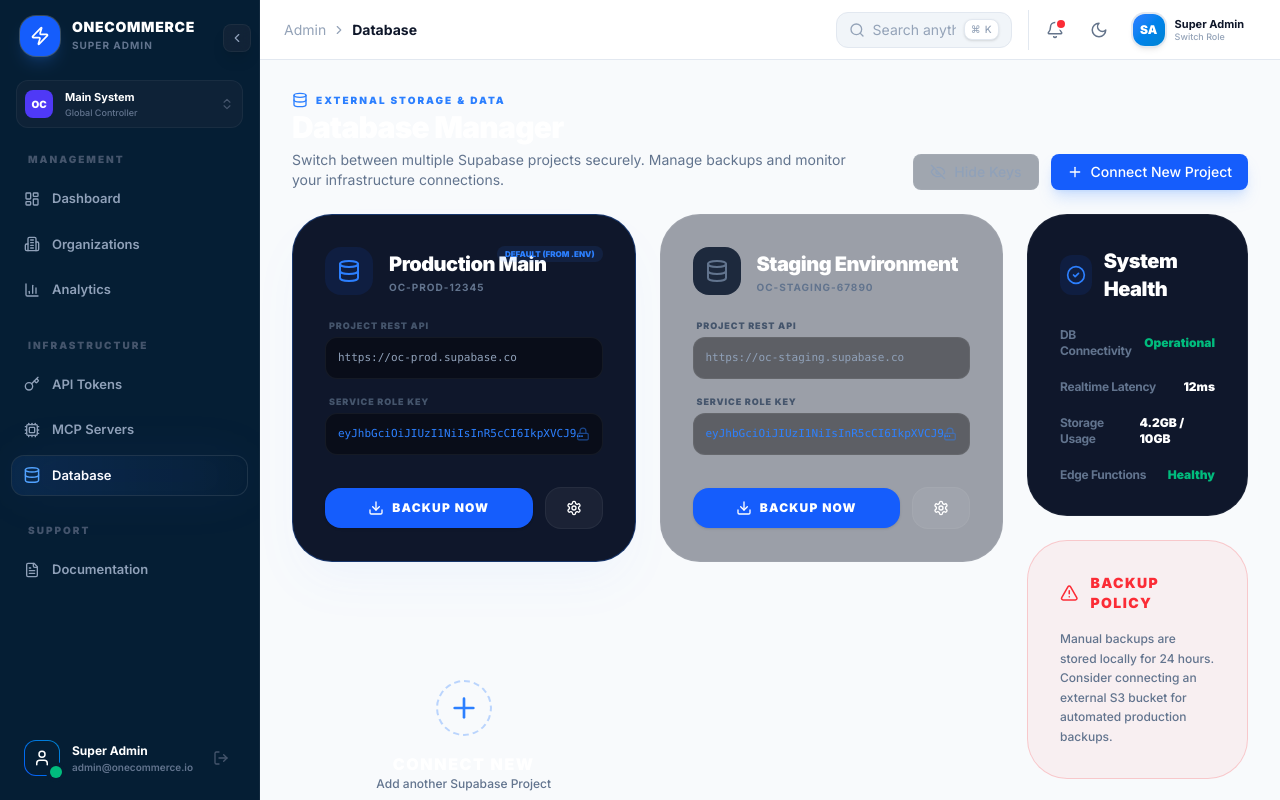
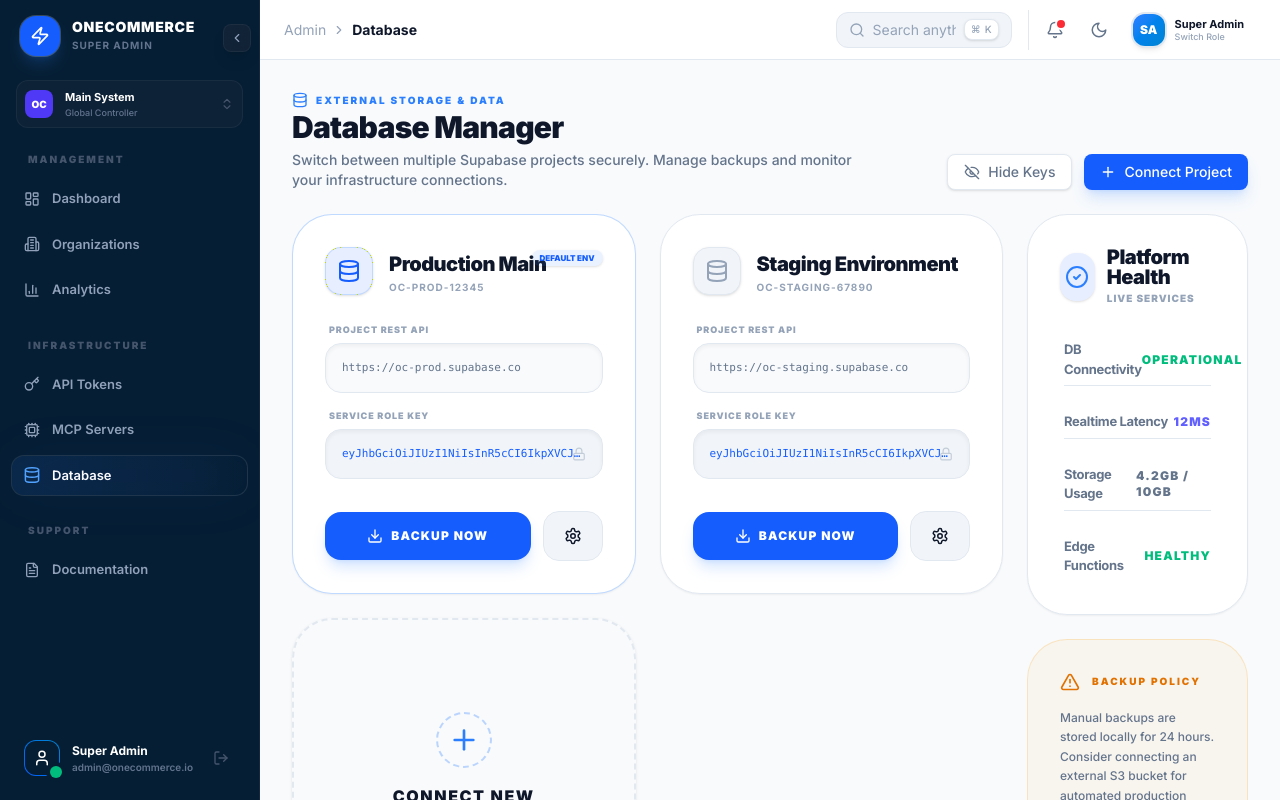
Before and after one commit to binhvu284/one-commerce, a Next.js app in the folder project/: page /admin/database in a window 1280 px wide. Both pictures are taken after a click on the button "View Connections". Built offline with nearby package versions, Linux system fonts and the light colour scheme.

Commit message:
style: optimize admin infrastructure pages for light mode

```diff
--- a/project/src/app/admin/database/page.tsx
+++ b/project/src/app/admin/database/page.tsx
@@ -14,7 +14,9 @@
   AlertTriangle,
   Lock,
   Eye,
-  EyeOff
+  EyeOff,
+  ChevronRight,
+  Settings
 } from 'lucide-react';
 import { Button } from '@/components/ui/Button';
 import { Badge } from '@/components/ui/Badge';
@@ -65,20 +67,20 @@
             <Database className="w-4 h-4" />
             <span className="text-[10px] font-black uppercase tracking-[0.2em]">External Storage & Data</span>
           </div>
-          <h1 className="text-3xl font-black text-white tracking-tight leading-none">Database Manager</h1>
-          <p className="text-sm text-slate-500 mt-2 max-w-xl">
+          <h1 className="text-3xl font-black text-[var(--text-primary)] tracking-tight leading-none">Database Manager</h1>
+          <p className="text-sm text-[var(--text-secondary)] mt-2 max-w-xl font-medium">
             Switch between multiple Supabase projects securely. Manage backups and monitor your infrastructure connections.
           </p>
         </div>
 
         <div className="flex items-center gap-3">
-           <Button variant="outline" onClick={() => setShowKeys(!showKeys)} className="gap-2 bg-slate-800/40 border-white/5 text-slate-400 hover:text-white">
+           <Button variant="outline" onClick={() => setShowKeys(!showKeys)} className="gap-2 bg-[var(--bg-surface)] border-[var(--border)] text-[var(--text-secondary)] hover:text-[var(--text-primary)] shadow-sm">
              {showKeys ? <EyeOff className="w-4 h-4" /> : <Eye className="w-4 h-4" />}
              {showKeys ? 'Hide Keys' : 'View Connections'}
            </Button>
            <Button className="gap-2 bg-blue-600 hover:bg-blue-500 text-white border-none shadow-lg shadow-blue-500/20">
              <Plus className="w-4 h-4" />
-             Connect New Project
+             Connect Project
            </Button>
         </div>
       </header>
@@ -94,35 +96,35 @@
                 animate={{ opacity: 1, scale: 1 }}
                 transition={{ delay: idx * 0.1 }}
                 className={cn(
-                  "relative p-8 rounded-[2.5rem] border transition-all duration-300 overflow-hidden",
+                  "relative p-8 rounded-[2.5rem] border transition-all duration-300 overflow-hidden shadow-token-sm",
                   project.isDefault
-                    ? "bg-slate-900 border-blue-500/30 shadow-2xl shadow-blue-500/5 group"
-                    : "bg-slate-900/40 border-white/5 hover:border-white/10"
+                    ? "bg-[var(--bg-surface)] border-blue-500/30 ring-1 ring-blue-500/10 group"
+                    : "bg-[var(--bg-surface)] border-[var(--border)] hover:border-blue-500/20"
                 )}
               >
                 {project.isDefault && (
-                  <div className="absolute top-0 right-0 p-8 pt-6">
-                    <Badge className="bg-blue-500/10 text-blue-500 border-none font-black text-[8px] uppercase ring-0">Default (from .env)</Badge>
+                  <div className="absolute top-0 right-0 p-8 pt-7">
+                    <Badge variant="info" className="bg-blue-500/10 text-blue-600 dark:text-blue-400 border-none font-black text-[8px] uppercase ring-0 shadow-sm">DEFAULT ENV</Badge>
                   </div>
                 )}
 
-                <div className="flex items-center gap-4 mb-6">
+                <div className="flex items-center gap-4 mb-7">
                    <div className={cn(
-                     "w-12 h-12 rounded-2xl flex items-center justify-center transform group-hover:scale-110 transition-transform",
-                     project.isDefault ? "bg-blue-600/10 text-blue-500" : "bg-slate-800 text-slate-500"
+                     "w-12 h-12 rounded-2xl flex items-center justify-center transform group-hover:scale-110 group-hover:rotate-3 transition-transform shadow-sm border",
+                     project.isDefault ? "bg-blue-600/10 text-blue-600 border-blue-500/20" : "bg-[var(--bg-muted)] text-[var(--text-muted)] border-[var(--border)]"
                    )}>
                       <Database className="w-6 h-6" />
                    </div>
                    <div>
-                      <h3 className="text-xl font-black text-white tracking-tight">{project.name}</h3>
-                      <p className="text-[10px] text-slate-500 font-bold uppercase tracking-widest leading-none mt-1">{project.projectId}</p>
+                      <h3 className="text-xl font-black text-[var(--text-primary)] tracking-tight">{project.name}</h3>
+                      <p className="text-[10px] text-[var(--text-muted)] font-bold uppercase tracking-widest leading-none mt-1">{project.projectId}</p>
                    </div>
                 </div>
 
                 <div className="space-y-4 mb-8">
-                   <div className="space-y-1">
-                      <p className="text-[9px] font-black uppercase tracking-widest text-slate-600 ml-1">Project Rest API</p>
-                      <div className="p-3 bg-black/40 border border-white/5 rounded-xl font-mono text-[11px] text-slate-400 group-hover:text-blue-400/80 transition-colors">
+                   <div className="space-y-1.5">
+                      <p className="text-[9px] font-black uppercase tracking-widest text-[var(--text-muted)] ml-1">Project Rest API</p>
+                      <div className="p-4 bg-[var(--bg-muted)]/50 border border-[var(--border)] rounded-2xl font-mono text-[11px] text-[var(--text-secondary)] group-hover:text-blue-600 dark:group-hover:text-blue-400 transition-colors shadow-inner overflow-hidden truncate">
                          {project.url}
                       </div>
                    </div>
@@ -133,12 +135,12 @@
                           initial={{ height: 0, opacity: 0 }}
                           animate={{ height: 'auto', opacity: 1 }}
                           exit={{ height: 0, opacity: 0 }}
-                          className="space-y-1 overflow-hidden"
+                          className="space-y-1.5 overflow-hidden"
                         >
-                           <p className="text-[9px] font-black uppercase tracking-widest text-slate-600 ml-1">Service Role Key</p>
-                           <div className="p-3 bg-black/40 border border-white/5 rounded-xl font-mono text-[11px] text-blue-500 truncate relative">
+                           <p className="text-[9px] font-black uppercase tracking-widest text-[var(--text-muted)] ml-1">Service Role Key</p>
+                           <div className="p-4 bg-[var(--bg-muted)] border border-[var(--border)] rounded-2xl font-mono text-[11px] text-blue-600 dark:text-blue-400 truncate relative shadow-inner">
                               eyJhbGciOiJIUzI1NiIsInR5cCI6IkpXVCJ9...
-                              <Lock className="absolute right-3 top-1/2 -translate-y-1/2 w-3.5 h-3.5 opacity-50" />
+                              <Lock className="absolute right-4 top-1/2 -translate-y-1/2 w-3.5 h-3.5 opacity-50 text-[var(--text-muted)]" />
                            </div>
                         </motion.div>
                      )}
@@ -151,35 +153,35 @@
                     size="sm"
                     disabled={isBackingUp}
                     onClick={() => handleBackup(project.name)}
-                    className="flex-1 rounded-2xl bg-blue-600 hover:bg-blue-500 text-xs font-black uppercase tracking-widest gap-2 py-5"
+                    className="flex-1 rounded-2xl bg-blue-600 hover:bg-blue-500 text-white xs font-black uppercase tracking-widest gap-2 py-6 shadow-lg shadow-blue-500/20"
                    >
                       {isBackingUp ? (
                         <>
-                          <Clock className="w-4 h-4 animate-spin" />
+                          <Clock className="w-4 h-4 animate-spin text-white" />
                           Backing up...
                         </>
                       ) : (
                         <>
-                          <Download className="w-4 h-4" />
+                          <Download className="w-4 h-4 text-white" />
                           Backup Now
                         </>
                       )}
                    </Button>
-                   <Button variant="outline" size="sm" className="px-5 py-5 rounded-2xl border-white/5 bg-white/5 hover:bg-white/10 text-white">
-                      <Settings className="w-4 h-4" />
+                   <Button variant="outline" size="sm" className="px-5 py-6 rounded-2xl border-[var(--border)] bg-[var(--bg-muted)] hover:bg-[var(--border)] text-[var(--text-primary)]">
+                      <Settings className="w-4.5 h-4.5" />
                    </Button>
                 </div>
               </motion.div>
             ))}
 
             {/* Add New Project Card */}
-            <button className="border-2 border-dashed border-white/5 rounded-[2.5rem] p-8 flex flex-col items-center justify-center gap-4 group hover:border-blue-500/50 hover:bg-blue-500/5 transition-all min-h-[300px]">
-               <div className="w-14 h-14 rounded-full border-2 border-dashed border-blue-500/30 flex items-center justify-center text-blue-500 group-hover:bg-blue-600 group-hover:text-white transition-all">
+            <button className="border-2 border-dashed border-[var(--border)] rounded-[2.5rem] p-8 flex flex-col items-center justify-center gap-4 group hover:border-blue-500 hover:bg-blue-50 dark:hover:bg-blue-500/5 transition-all min-h-[300px] shadow-sm hover:shadow-lg duration-500">
+               <div className="w-14 h-14 rounded-full border-2 border-dashed border-blue-500/30 flex items-center justify-center text-blue-500 group-hover:bg-blue-600 group-hover:text-white group-hover:border-blue-600 transition-all duration-500">
                   <Plus className="w-8 h-8" />
                </div>
                <div className="text-center">
-                  <p className="text-base font-black text-white uppercase tracking-widest">Connect New</p>
-                  <p className="text-xs text-slate-500 font-medium">Add another Supabase Project</p>
+                  <p className="text-base font-black text-[var(--text-primary)] uppercase tracking-widest group-hover:text-blue-600 transition-colors">Connect New</p>
+                  <p className="text-xs text-[var(--text-muted)] font-medium">Add another Supabase Project</p>
                </div>
             </button>
           </div>
@@ -187,35 +189,38 @@
 
         {/* Sidebar Stats */}
         <div className="space-y-6">
-           <div className="p-8 rounded-[2.5rem] bg-slate-900 border border-white/5 space-y-6">
+           <div className="p-8 rounded-[2.5rem] bg-[var(--bg-surface)] border border-[var(--border)] space-y-7 shadow-token-sm">
               <div className="flex items-center gap-3">
-                 <div className="w-10 h-10 rounded-xl bg-blue-600/10 flex items-center justify-center">
-                    <CheckCircle2 className="w-5 h-5 text-blue-500" />
+                 <div className="w-12 h-12 rounded-2xl bg-blue-600/10 flex items-center justify-center shadow-sm">
+                    <CheckCircle2 className="w-6 h-6 text-blue-500" />
                  </div>
-                 <h3 className="text-xl font-black text-white tracking-tight">System Health</h3>
+                 <div>
+                    <h3 className="text-xl font-black text-[var(--text-primary)] tracking-tight leading-none">Platform Health</h3>
+                    <p className="text-[10px] text-[var(--text-muted)] font-black uppercase tracking-widest mt-1">Live Services</p>
+                 </div>
               </div>
 
-              <div className="space-y-5">
+              <div className="space-y-5 px-1">
                  {[
                    { label: 'DB Connectivity', status: 'Operational', color: 'text-emerald-500' },
-                   { label: 'Realtime Latency', status: '12ms', color: 'text-white' },
-                   { label: 'Storage Usage', status: '4.2GB / 10GB', color: 'text-white' },
+                   { label: 'Realtime Latency', status: '12ms', color: 'text-indigo-500' },
+                   { label: 'Storage Usage', status: '4.2GB / 10GB', color: 'text-[var(--text-secondary)]' },
                    { label: 'Edge Functions', status: 'Healthy', color: 'text-emerald-500' },
                  ].map((stat, i) => (
-                   <div key={i} className="flex justify-between items-center">
-                      <span className="text-xs font-bold text-slate-500 tracking-tight">{stat.label}</span>
-                      <span className={cn("text-xs font-black", stat.color)}>{stat.status}</span>
+                   <div key={i} className="flex justify-between items-center py-1.5 border-b border-[var(--border)] last:border-0 grow">
+                      <span className="text-[13px] font-bold text-[var(--text-secondary)] tracking-tight">{stat.label}</span>
+                      <span className={cn("text-xs font-black uppercase tracking-widest", stat.color)}>{stat.status}</span>
                    </div>
                  ))}
               </div>
            </div>
 
-           <div className="p-8 rounded-[2.5rem] bg-red-500/5 border border-red-500/20 space-y-4">
-              <div className="flex items-center gap-3 text-red-500">
+           <div className="p-8 rounded-[2.5rem] bg-amber-500/5 dark:bg-red-500/5 border border-amber-500/20 dark:border-red-500/20 space-y-4">
+              <div className="flex items-center gap-3 text-amber-600 dark:text-red-500">
                  <AlertTriangle className="w-5 h-5" />
-                 <h3 className="text-sm font-black uppercase tracking-widest">Backup Policy</h3>
+                 <h3 className="text-[10px] font-black uppercase tracking-[0.2em]">Backup Policy</h3>
               </div>
-              <p className="text-xs text-slate-500 leading-relaxed font-medium">
+              <p className="text-xs text-[var(--text-secondary)] leading-relaxed font-medium">
                 Manual backups are stored locally for 24 hours. Consider connecting an external S3 bucket for automated production backups.
               </p>
            </div>
@@ -224,23 +229,3 @@
     </div>
   );
 }
-
-function Settings(props: any) {
-  return (
-    <svg
-      {...props}
-      xmlns="http://www.w3.org/2000/svg"
-      width="24"
-      height="24"
-      viewBox="0 0 24 24"
-      fill="none"
-      stroke="currentColor"
-      strokeWidth="2"
-      strokeLinecap="round"
-      strokeLinejoin="round"
-    >
-      <path d="M12.22 2h-.44a2 2 0 0 0-2 2v.18a2 2 0 0 1-1 1.73l-.43.25a2 2 0 0 1-2 0l-.15-.08a2 2 0 0 0-2.73.73l-.22.38a2 2 0 0 0 .73 2.73l.15.1a2 2 0 0 1 1 1.72v.51a2 2 0 0 1-1 1.74l-.15.09a2 2 0 0 0-.73 2.73l.22.38a2 2 0 0 0 2.73.73l.15-.08a2 2 0 0 1 2 0l.43.25a2 2 0 0 1 1 1.73V20a2 2 0 0 0 2 2h.44a2 2 0 0 0 2-2v-.18a2 2 0 0 1 1-1.73l.43-.25a2 2 0 0 1 2 0l.15.08a2 2 0 0 0 2.73-.73l.22-.39a2 2 0 0 0-.73-2.73l-.15-.08a2 2 0 0 1-1-1.74v-.5a2 2 0 0 1 1-1.74l.15-.09a2 2 0 0 0 .73-2.73l-.22-.38a2 2 0 0 0-2.73-.73l-.15.08a2 2 0 0 1-2 0l-.43-.25a2 2 0 0 1-1-1.73V4a2 2 0 0 0-2-2z" />
-      <circle cx="12" cy="12" r="3" />
-    </svg>
-  );
-}
```
Also changed, not shown: project/src/app/admin/api-tokens/page.tsx (+37 -34 lines), project/src/app/admin/docs/page.tsx (+43 -40 lines), project/src/app/admin/mcp/page.tsx (+57 -48 lines).
